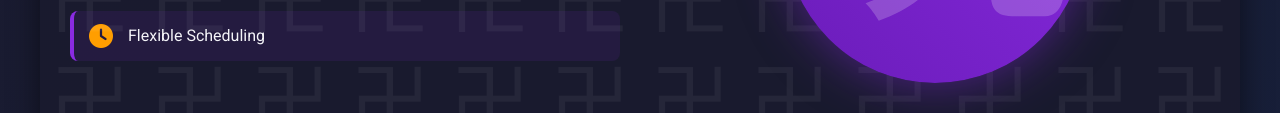
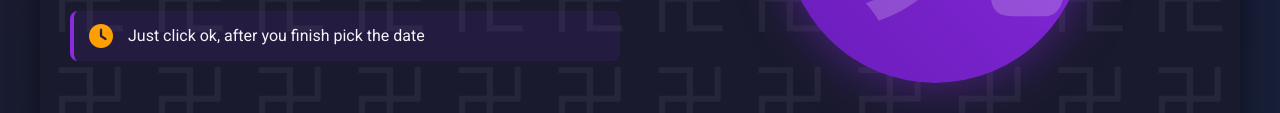
Before and after one commit to taniaissabel/bday9, a plain HTML site: page index.html in a window 1280 px wide. Shown: the part 459-572 px from the top of the page. Drawn offline with nearby package versions, Linux system fonts and the light colour scheme.

Commit message:
Update index.html

```diff
--- a/index.html
+++ b/index.html
@@ -33,7 +33,7 @@
                         </div>
                         <div class="feature">
                             <i class="fas fa-clock"></i>
-                            <span>Flexible Scheduling</span>
+                            <span>Just click ok, after you finish pick the date</span>
                         </div>
                     </div>
                 </div>
```
